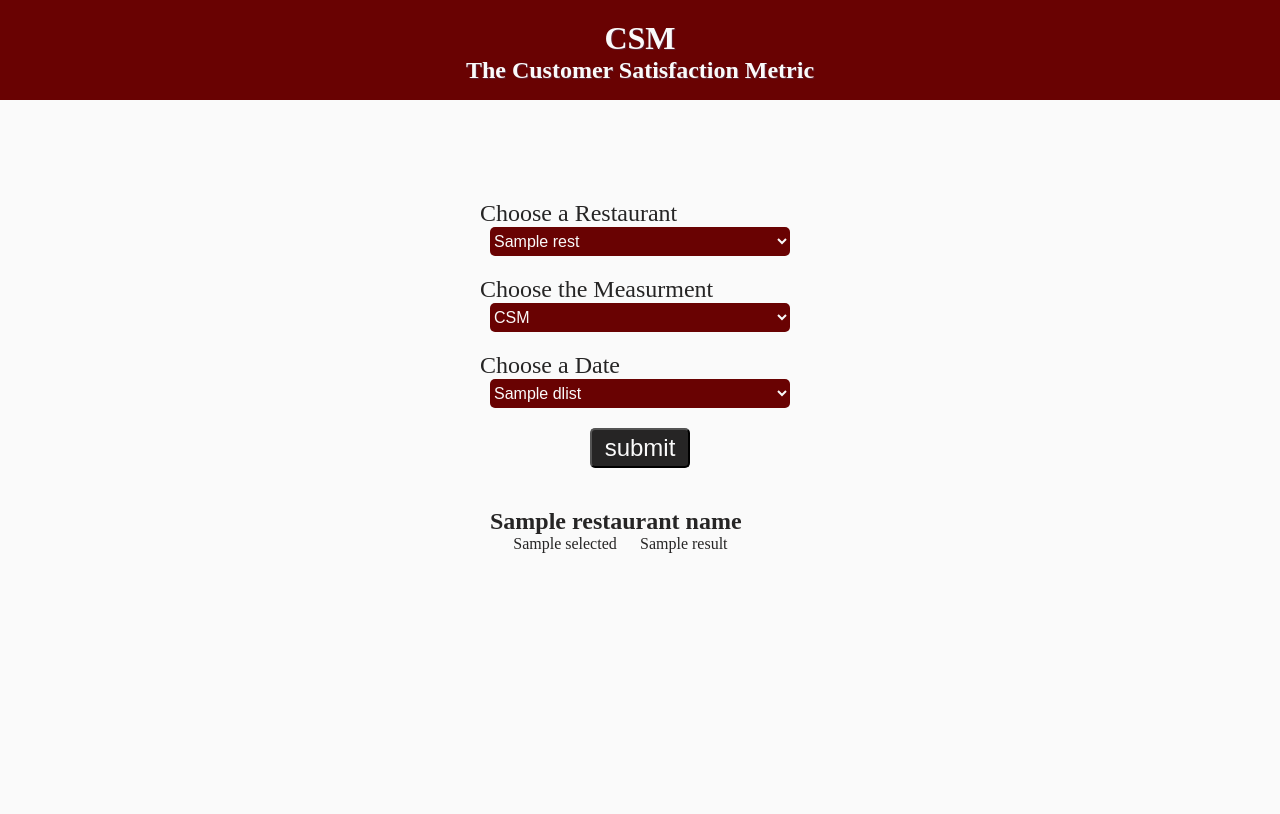
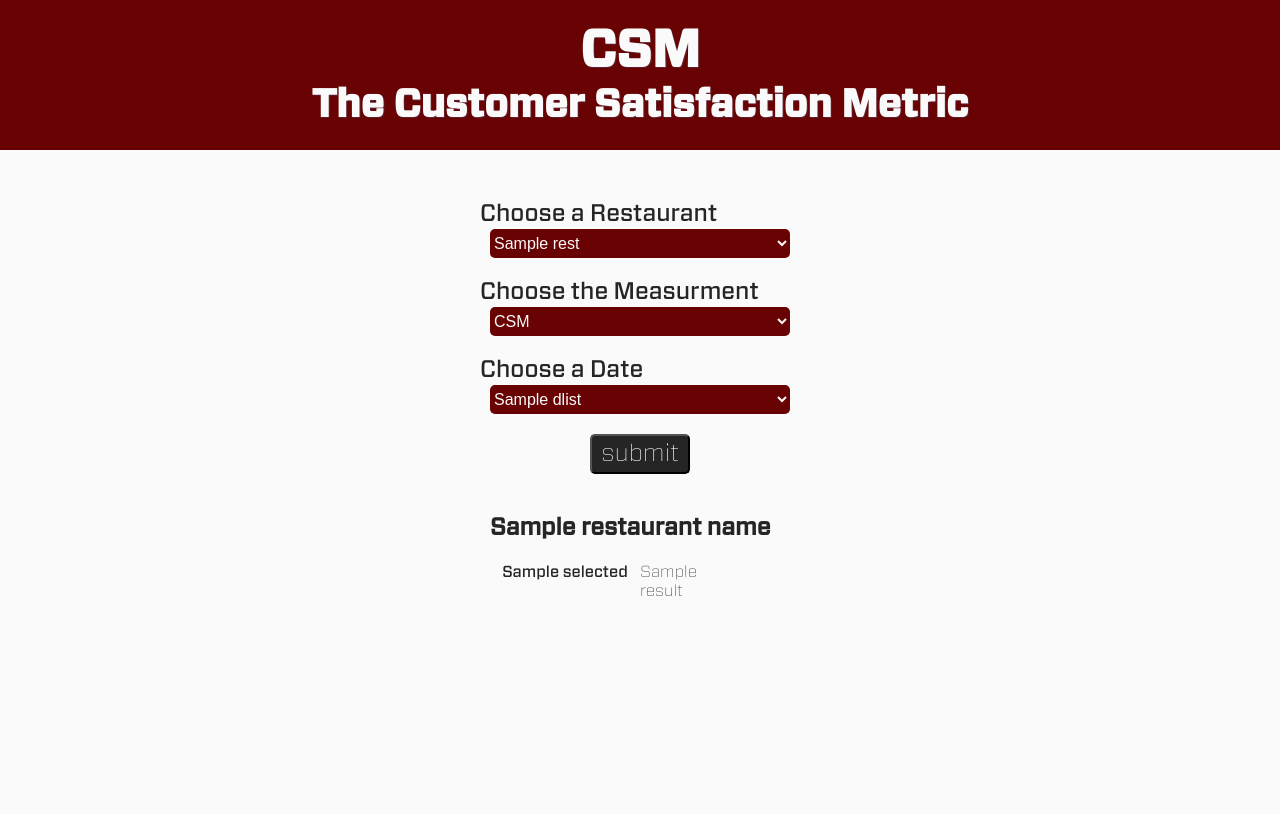
Before and after one commit to ggggabe/RDB-App, a Flask app: template restaurant_db/templates/home.html in a window 1280 px wide. Before the commit the page ends 553 px from the top, so only its background shows below. Run offline with Flask 2, Linux system fonts and the light colour scheme; the template is opened without the code that fills it: most values are stand-ins (such as "Sample title", 1, 10 or a date in 2020); parts of the project's set-up code (start-up, migrations or seed data) failed here and were passed over.

Commit message:
added fonts

```diff
--- /dev/null
+++ b/restaurant_db/static/css/fonts.css
@@ -0,0 +1,12 @@
+@font-face {
+    font-family: 'Vitesse';
+    src: url('../fonts/VitesseSans-Bold.otf');
+}
+@font-face {
+    font-family: 'Vitesse Med';
+    src: url('../fonts/VitesseSans-Medium.otf');
+}
+@font-face {
+    font-family: 'Vitesse Thin';
+    src: url('../fonts/VitesseSans-Thin.otf');
+}
--- a/restaurant_db/static/css/main.css
+++ b/restaurant_db/static/css/main.css
@@ -42,11 +42,13 @@ body {
 
 
 .header {
+    font-family: 'Vitesse';
+    font-size: 26px;
     background-color: #690202;
     color: #FAFAFA;
     text-align: center;
     width: 100%;
-    height: 100px;
+    height: 150px;
 }
 .header > header {
     display: block;
@@ -58,7 +60,7 @@ body {
  * Content
  */
 .content {
-    padding: 100px 0 0 0;
+    padding: 50px 0 0 0;
     margin: 0 auto;
     width: 500px;
 }
@@ -89,6 +91,7 @@ option {
 
 label {
     font-size: 24px;
+    font-family: 'Vitesse Med';
 }
 
 input {
@@ -97,6 +100,7 @@ input {
     width: 100px;
     height: 40px;
     font-size: 24px;
+    font-family: 'Vitesse Thin';
     text-align: center;
     margin: 0 auto 40px;
     -webkit-border-radius: 5px;
@@ -108,13 +112,19 @@ input {
  */
 
 .results{
+    font-family: 'Vitesse Thin';
     display: block;
     width: 300px;
-    height: 100px;
+    height: 300px;
     margin: 0 auto;
+}
+.results > h2 {
+    font-family: 'Vitesse Med';
+    margin-bottom: 20px;
 }
 .results > #selected {
     width:150px;
+    font-family: 'Vitesse Med';
     float: left;
     text-align: center;
 }
--- a/restaurant_db/templates/layout.html
+++ b/restaurant_db/templates/layout.html
@@ -3,6 +3,7 @@
     <head>
         <meta charset = "UTF-8">
         <link rel="stylesheet" href="{{ url_for('static', filename='css/main.css') }}">
+        <link rel="stylesheet" href="{{ url_for('static', filename='css/fonts.css') }}">
         <title>CSM Calculator</title>
     </head>
     <body>
```
Also changed, not shown: restaurant_db/static/fonts/VitesseSans-Medium.otf (added), restaurant_db/static/fonts/VitesseSans-Thin.otf (added).
